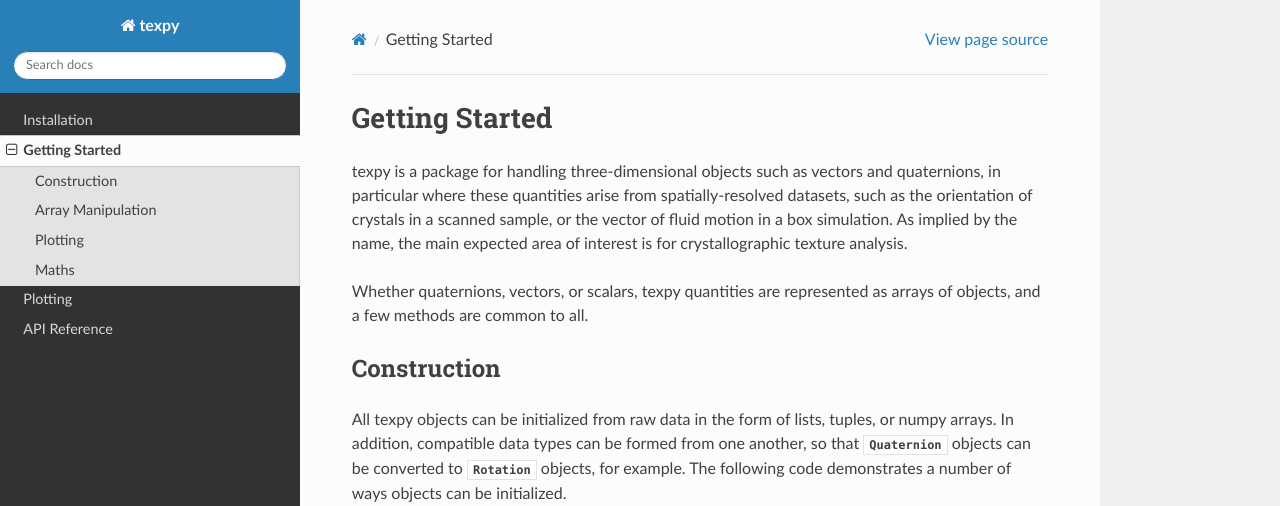
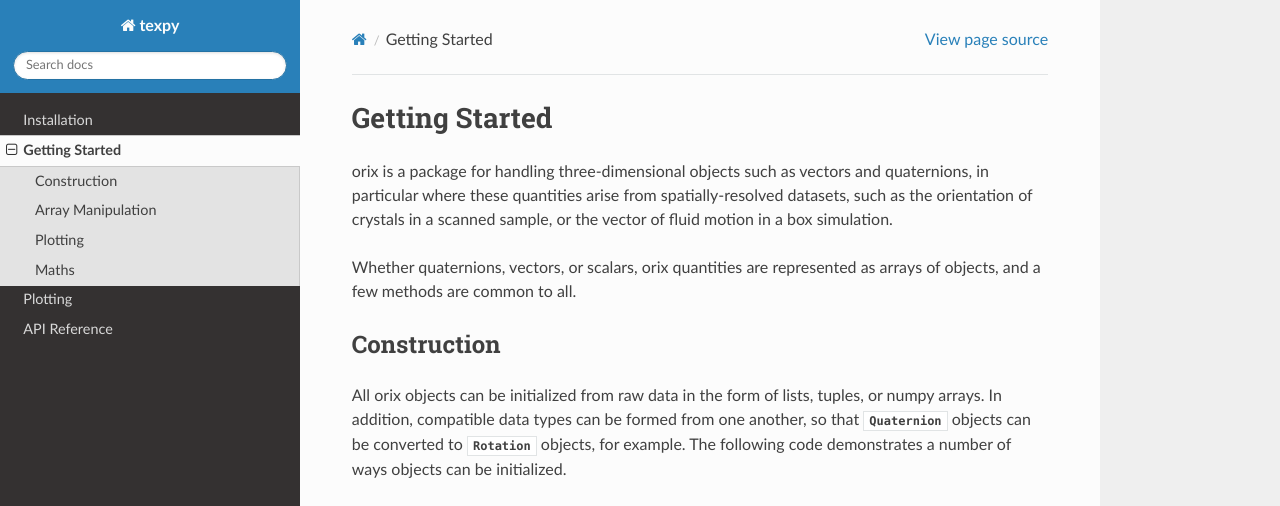
Before and after one commit to pyxem/orix, a Sphinx documentation site: the page built from docs/source/quickstart.rst, in a window 1280 px wide and 1400 px high. Shown: the top 506 px of the window. Built offline with Sphinx 7.4.7 and the Read the Docs theme 2.0.0, drawn with Linux system fonts in a browser that asks for light colours; some of the changed text lies outside the part shown; grey boxes are pictures that could not be loaded.

Commit message:
Update quickstart.rst

```diff
--- a/docs/source/quickstart.rst
+++ b/docs/source/quickstart.rst
@@ -1,23 +1,21 @@
 Getting Started
 ---------------
 
-texpy is a package for handling three-dimensional objects such as vectors
+orix is a package for handling three-dimensional objects such as vectors
 and quaternions, in particular where these quantities arise from
 spatially-resolved datasets, such as the orientation of crystals in a
-scanned sample, or the vector of fluid motion in a box simulation. As implied
-by the name, the main expected area of interest is for crystallographic
-texture analysis.
+scanned sample, or the vector of fluid motion in a box simulation.
 
-Whether quaternions, vectors, or scalars, texpy quantities are represented
+Whether quaternions, vectors, or scalars, orix quantities are represented
 as arrays of objects, and a few methods are common to all.
 
 Construction
 ~~~~~~~~~~~~
 
-All texpy objects can be initialized from raw data in the form of lists,
+All orix objects can be initialized from raw data in the form of lists,
 tuples, or numpy arrays. In addition, compatible data types can be formed
-from one another, so that :obj:`~texpy.quaternion.Quaternion` objects can be
-converted to :obj:`~texpy.quaternion.rotation.Rotation` objects, for example.
+from one another, so that :obj:`~orix.quaternion.Quaternion` objects can be
+converted to :obj:`~orix.quaternion.rotation.Rotation` objects, for example.
 The following code demonstrates a number of ways objects can be initialized.
 
 .. ipython::
@@ -25,7 +23,7 @@
 
    In [1]: import numpy as np
 
-   In [2]: from texpy.vector import Vector3d
+   In [2]: from orix.vector import Vector3d
 
    In [3]: v = Vector3d((1, 1, -2))
 
@@ -80,7 +78,7 @@
     [0.5863 0.3862 0.0422]
     [0.5205 0.6528 0.4024]]
 
-   In [13]: from texpy.vector.neo_euler import Rodrigues
+   In [13]: from orix.vector.neo_euler import Rodrigues
 
    In [14]: Rodrigues(w)  # Converting between vector types
    Out[14]:
@@ -90,26 +88,26 @@
     [0.5863 0.3862 0.0422]
     [0.5205 0.6528 0.4024]]
 
-In addition, many texpy objects can be created from other types of data,
-or from other texpy objects with a different parametrisation. For example, a
-:obj:`~texpy.quaternion.rotation.Rotation` object has methods :meth:`~texpy
+In addition, many orix objects can be created from other types of data,
+or from other orix objects with a different parametrisation. For example, a
+:obj:`~orix.quaternion.rotation.Rotation` object has methods :meth:`~orix
 .quaternion.rotation.Rotation.from_euler` to create from an array of Euler
-angles and :meth:`~texpy.quaternion.rotation.Rotation.from_neo_euler` to
+angles and :meth:`~orix.quaternion.rotation.Rotation.from_neo_euler` to
 create from neo-Eulerian vectors such as
-:obj:`~texpy.vector.neo_euler.AxAngle`. The convention for such creation is to
+:obj:`~orix.vector.neo_euler.AxAngle`. The convention for such creation is to
 use :code:`NewObject.from_*` syntax.
 
 
 Array Manipulation
 ~~~~~~~~~~~~~~~~~~
 
-All texpy arrays support slicing and indexing in the style of numpy.
+All orix arrays support slicing and indexing in the style of numpy.
 
 .. ipython::
 
    In [1]: import numpy as np
 
-   In [2]: from texpy.quaternion import Quaternion
+   In [2]: from orix.quaternion import Quaternion
 
    In [3]: p = Quaternion(np.arange(3 * 4 * 4).reshape(3, 4, 4))
 
@@ -217,29 +215,29 @@
 
 .. note::
 
-   Unlike numpy, indexing an array in texpy does not return a view on the
+   Unlike numpy, indexing an array in orix does not return a view on the
    original array. It creates a new object.
 
 
 Plotting
 ~~~~~~~~
 
-Most texpy objects can be plotted using custom projections. For a more
+Most orix objects can be plotted using custom projections. For a more
 complete explanation refer to :doc:`plotting`.
 
 
 Maths
 ~~~~~
 
-Most texpy objects are mathematical.
+Most orix objects are mathematical.
 
-- :obj:`~texpy.scalar.Scalar` objects support operations like addition,
+- :obj:`~orix.scalar.Scalar` objects support operations like addition,
    subtraction, and so on.
-- :obj:`~texpy.vector.Vector3d` objects can combine with scalars and other
+- :obj:`~orix.vector.Vector3d` objects can combine with scalars and other
    number-like objects in intuitive ways and also with each other - dot
    products and cross products are allowed.
-- :obj:`texpy.quaternion.Quaternion` objects can be multiplied to
-   vectors, but more importantly so can :obj:`texpy.quaternion.rotation.Rotation`
+- :obj:`orix.quaternion.Quaternion` objects can be multiplied to
+   vectors, but more importantly so can :obj:`orix.quaternion.rotation.Rotation`
    objects, allowing vectors to be rotated. Quaternion objects can be
    multiplied together as well, and quaternion properties such as inversion and
    conjugation are accounted for.
```
